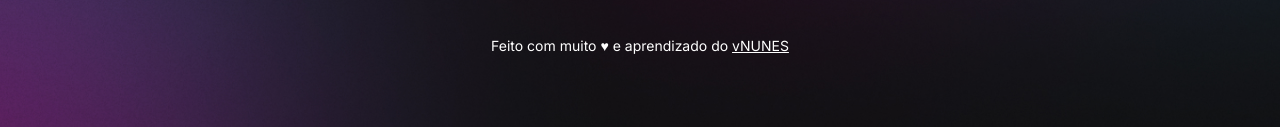
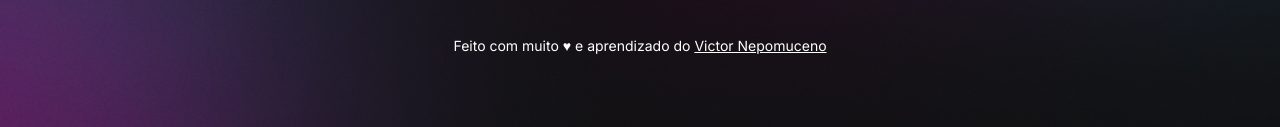
Before and after one commit to vnunes7/Projeto-Discover-RocketSeat, a plain HTML site: page index.html in a window 1280 px wide. Shown: the part 679-806 px from the top of the page. Drawn offline with nearby package versions, Linux system fonts and the light colour scheme.

Commit message:
Update index.html

```diff
--- a/index.html
+++ b/index.html
@@ -70,7 +70,7 @@
 
       <footer>
         Feito com muito ♥ e aprendizado do
-        <a href="https://github.com/vnunes7" target="_blank">vNUNES</a>
+        <a href="https://github.com/vnunes7" target="_blank">Victor Nepomuceno</a>
       </footer>
     </div>
 
```
